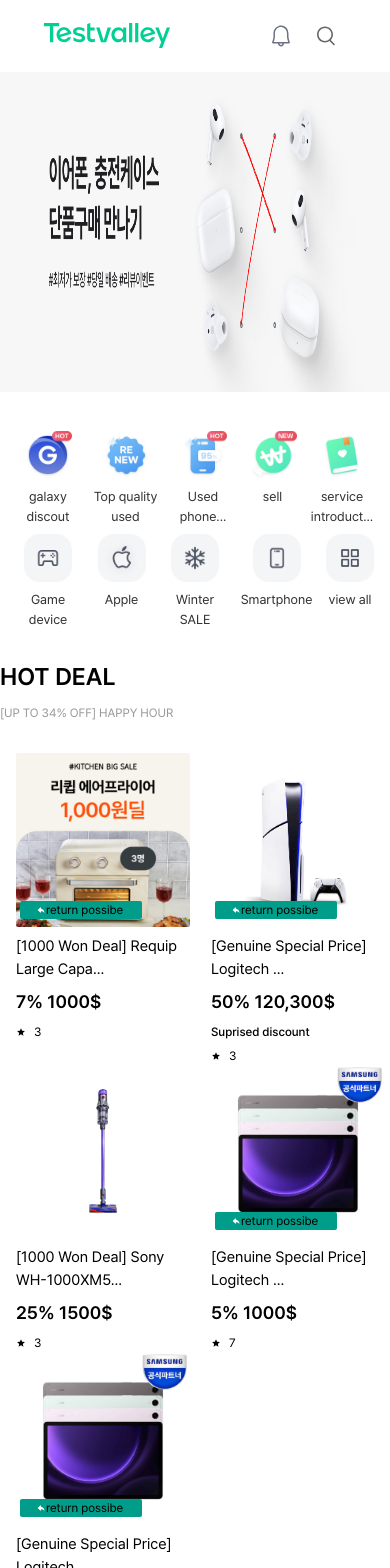
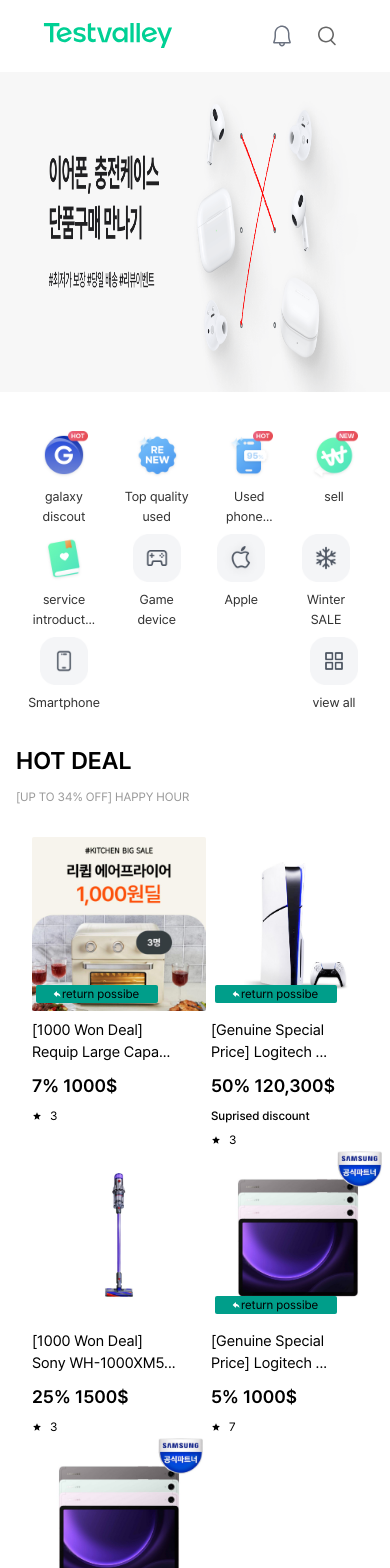
Before and after one commit to gracebir/test-valley-clone, a Next.js app: page / in a window 390 px wide. Shown: the top 1568 px of the page. Built offline with nearby package versions, Linux system fonts and the light colour scheme.

Commit message:
adding padding

```diff
--- a/src/app/page.tsx
+++ b/src/app/page.tsx
@@ -20,6 +20,7 @@
             <Header />
             <main className='max-w-[960px] mx-auto'>
                 <Hero />
+                <div className='px-4 lg:px-6'>
                     <Categories />
                     <Shopping
                         data={section_1s}
@@ -68,6 +69,7 @@
                         subTitle='Only in Test Valley! Try it for 30 days and buy it'
                         data={section_macbook}
                     />
+                </div>
             </main>
         </div>
     );
--- a/src/components/Header.tsx
+++ b/src/components/Header.tsx
@@ -16,6 +16,7 @@
                 <div className='flex gap-4'>
                     <Link href={"#"}>
                         <Image
+                            className='object-fill w-full h-full'
                             src={"/assets/logo.svg"}
                             alt='logo'
                             width={128.345}
```
Also changed, not shown: 1 other file (tests, documents, lock files or other folders). Lines whose indentation alone changed are shown as unchanged.
